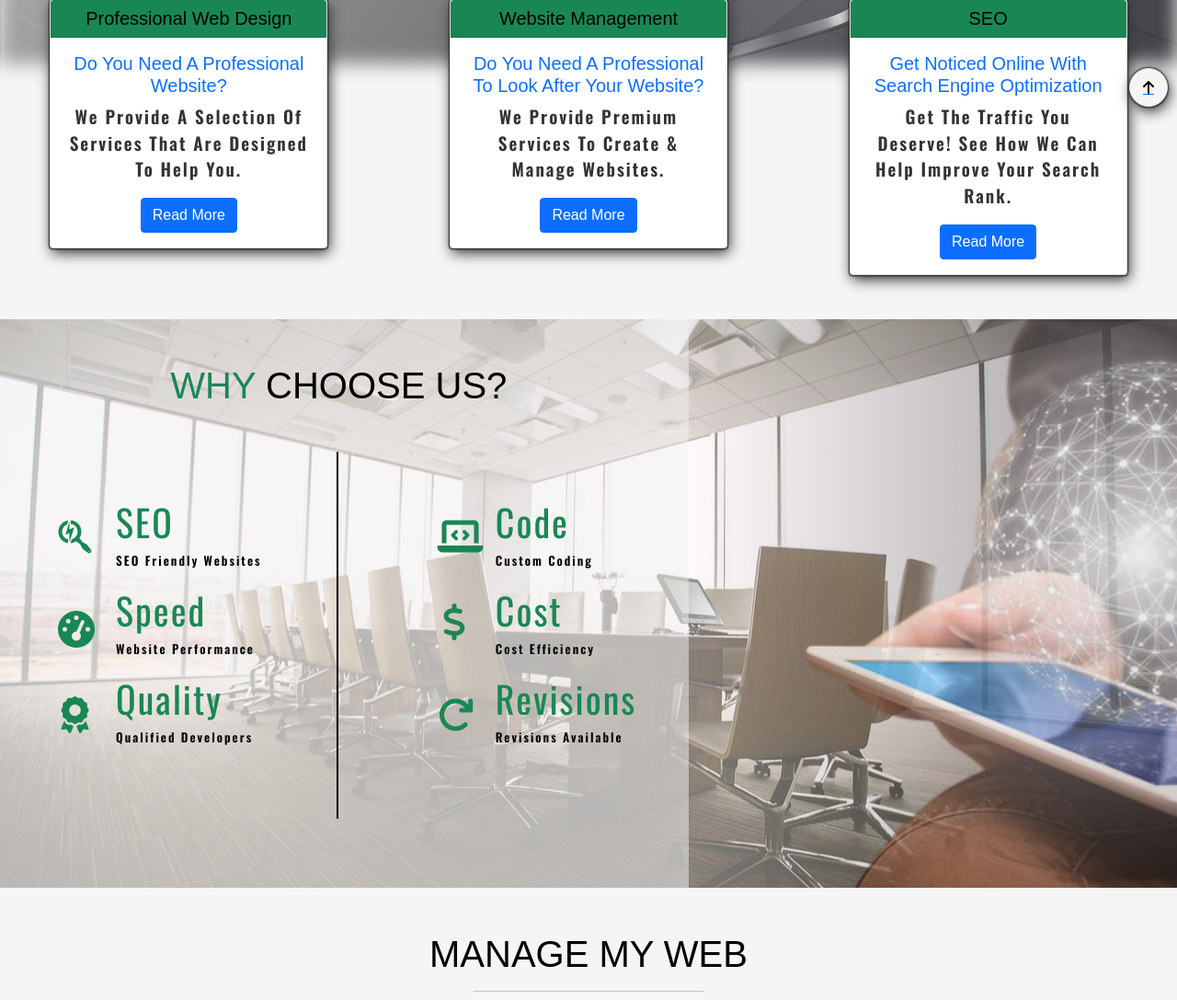
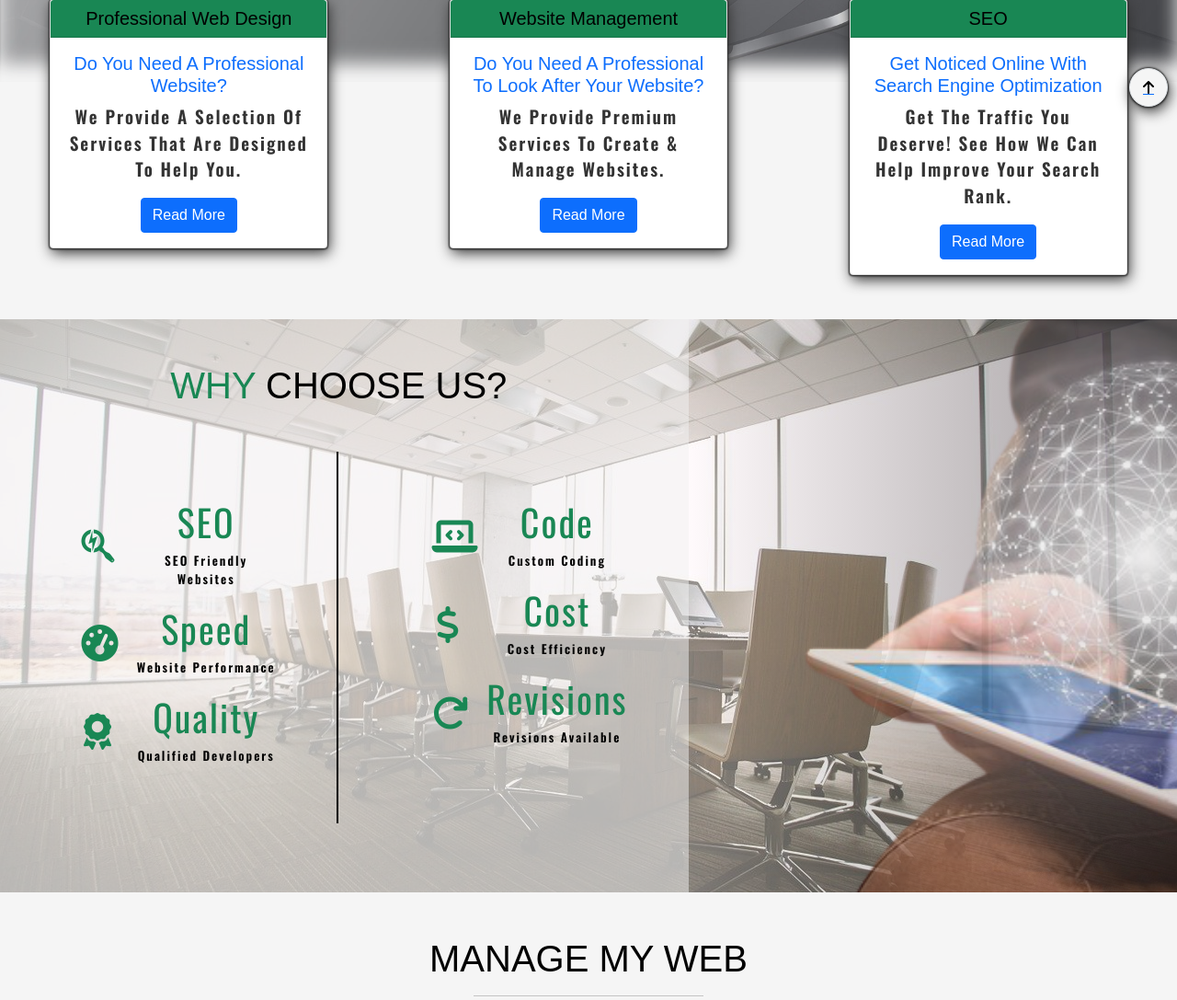
Before and after one commit to J-O-B/manage-my-web, a Django app: page / in a window 1280 px wide. Shown: the part 674-1761 px from the top of the page at 92% size. Run offline with Django 3.2, Linux system fonts and the light colour scheme; some libraries are stand-ins or nearby versions; some web fonts are replaced.

Commit message:
home styling choose us section, updated styling

```diff
--- a/home/templates/home/index.html
+++ b/home/templates/home/index.html
@@ -82,42 +82,65 @@
                         <!-- Icons -->
                         <div class="col-6 border-right">
                             <div class="row py-5">
-                                <div class="col-2 d-none d-md-block offset-2 pt-2 text-center">
-                                    <p class="h1 py-auto"><i class="pt-3 text-success fab fa-searchengin"></i></p>
-                                    <p class="small text-black"><br></p>
-                                    <p class="h1 py-auto"><i class="pt-3 text-success fas fa-tachometer-alt"></i></p>
-                                    <p class="small text-black"><br></p>
-                                    <p class="h1 py-auto"><i class="pt-2 text-success fas fa-award"></i></p>
-                                    <p class="small text-black"><br></p>
+                                <!--Icon - Text Rows-->
+                                <div class="row chooseItems">
+                                    <div class="col-2 offset-3 d-none d-md-block align-items-center my-auto text-center">
+                                        <i class="h1 text-success fab fa-searchengin"></i>
                                     </div>
-                                <div class="col-8 text-start">
-                                    <p class="h1 pt-1 text-success">SEO</p>
+                                    <div class="col-12 col-sm-10 offset-sm-1 col-md-6 offset-md-0">
+                                        <p class="h1 pt-1 text-success chooseHeading">SEO</p>
                                         <p class="small text-black">SEO Friendly Websites</p>
-                                    <p class="h1 pt-1 text-success">Speed</p>
+                                    </div>
+                                </div>
+                                <div class="row chooseItems">
+                                    <div class="col-2 offset-3 d-none d-md-block align-items-center my-auto text-center">
+                                        <i class="h1 text-success fas fa-tachometer-alt"></i>
+                                    </div>
+                                    <div class="col-12 col-sm-10 offset-sm-1 col-md-6 offset-md-0">
+                                        <p class="h1 pt-1 text-success chooseHeading">Speed</p>
                                         <p class="small text-black">Website Performance</p>
-                                    <p class="h1 pt-1 text-success">Quality</p>
+                                    </div>
+                                </div>
+                                <div class="row chooseItems">
+                                    <div class="col-2 offset-3 d-none d-md-block align-items-center my-auto text-center">
+                                        <i class="h1 text-success fas fa-award"></i>
+                                    </div>
+                                    <div class="col-12 col-sm-10 offset-sm-1 col-md-6 offset-md-0">
+                                        <p class="h1 pt-1 text-success chooseHeading">Quality</p>
                                         <p class="small text-black">Qualified Developers</p>
+                                    </div>
                                 </div>
                             </div>
                         </div>
                         <!-- Text -->
                         <div class="col-6">
                             <div class="row py-5">
-                                <div class="col-2 d-none d-md-block offset-3 pt-2 text-center">
-                                    <p class="h1 py-auto"><i class="pt-3 text-success fas fa-laptop-code"></i></p>
-                                    <p class="small text-black"><br></p>
-                                    <p class="h1 py-auto"><i class="pt-2 text-success fas fa-dollar-sign"></i></p>
-                                    <p class="small text-black"><br></p>
-                                    <p class="h1 py-auto"><i class="pt-3 text-success fas fa-redo"></i></p>
-                                    <p class="small text-black"><br></p>
+                                <div class="row chooseItems">
+                                    <div class="col-2 offset-3 d-none d-md-block align-items-center my-auto text-center">
+                                        <i class="h1 text-success fas fa-laptop-code"></i>
                                     </div>
-                                <div class="col-7 text-start">
-                                    <p class="h1 pt-1 text-success">Code</p>
+                                    <div class="col-12 col-sm-10 offset-sm-1 col-md-6 offset-md-0">
+                                        <p class="h1 pt-1 text-success chooseHeading">Code</p>
                                         <p class="small text-black">Custom Coding</p>
-                                    <p class="h1 pt-1 text-success">Cost</p>
+                                    </div>
+                                </div>
+                                <div class="row chooseItems">
+                                    <div class="col-2 offset-3 d-none d-md-block align-items-center my-auto text-center">
+                                        <i class="h1 text-success fas fa-dollar-sign"></i>
+                                    </div>
+                                    <div class="col-12 col-sm-10 offset-sm-1 col-md-6 offset-md-0">
+                                        <p class="h1 pt-1 text-success chooseHeading">Cost</p>
                                         <p class="small text-black">Cost Efficiency</p>
-                                    <p class="h1 pt-1 text-success">Revisions</p>
+                                    </div>
+                                </div>
+                                <div class="row chooseItems">
+                                    <div class="col-2 offset-3 d-none d-md-block align-items-center my-auto text-center">
+                                        <i class="h1 text-success fas fa-redo"></i>
+                                    </div>
+                                    <div class="col-12 col-sm-10 offset-sm-1 col-md-6 offset-md-0">
+                                        <p class="h1 pt-1 text-success chooseHeading">Revisions</p>
                                         <p class="small text-black">Revisions Available</p>
+                                    </div>
                                 </div>
                             </div>
                         </div>
@@ -269,5 +292,17 @@
                 }
             }
         };
+        $('.chooseItems').mouseenter(function(){
+            $(this).find("i").addClass('text-primary');
+            $(this).find(".chooseHeading").addClass('text-primary');
+            $(this).find("i").removeClass('text-success');
+            $(this).find(".chooseHeading").removeClass('text-success');
+        })
+        $('.chooseItems').mouseleave(function(){
+            $(this).find("i").removeClass('text-primary');
+            $(this).find(".chooseHeading").removeClass('text-primary');
+            $(this).find("i").addClass('text-success');
+            $(this).find(".chooseHeading").addClass('text-success');
+        })
 </script>
 {% endblock %}
--- a/static/css/base.css
+++ b/static/css/base.css
@@ -39,6 +39,7 @@ h6,
     background-size: cover;
     background-repeat: no-repeat;
     background-position: center;
+    background-attachment: fixed;
     overflow: hidden;
 }
 #topOfPage{
@@ -295,6 +296,15 @@ h6,
     margin: 0;
     padding: 0;
 }
+.chooseItems:hover i{
+    transform: scale(1.2,1.2);
+    transform: rotate(15deg);
+    margin-top: -10px;
+    transition: all 0.2s ease-in-out;
+}
+.chooseItems:hover{
+    cursor: pointer;
+}
 /* ------- MEDIA QUERIES ------- */
 
 /* Larger Container on XL screens */
```
Lines whose indentation alone changed are shown as unchanged.
